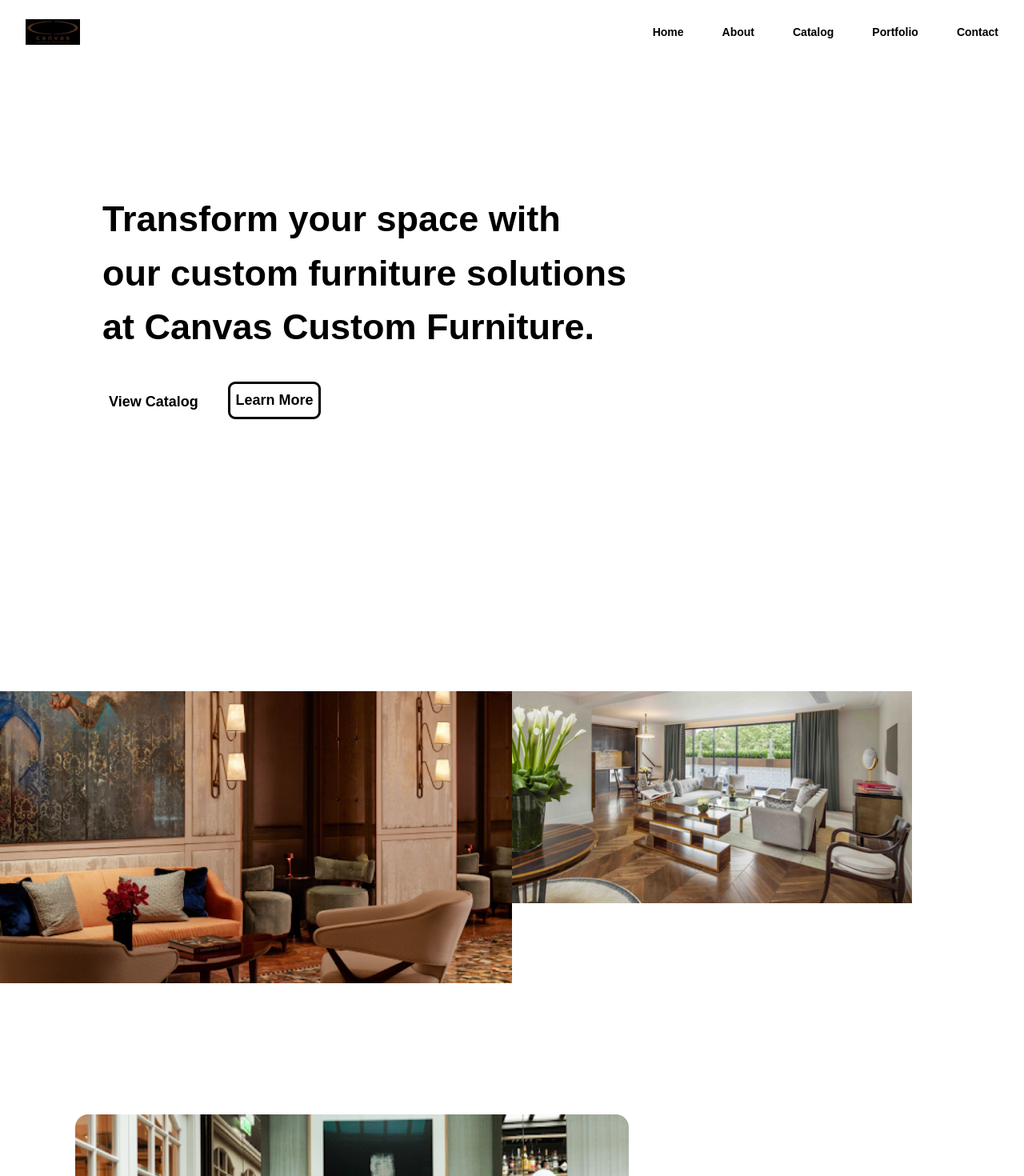
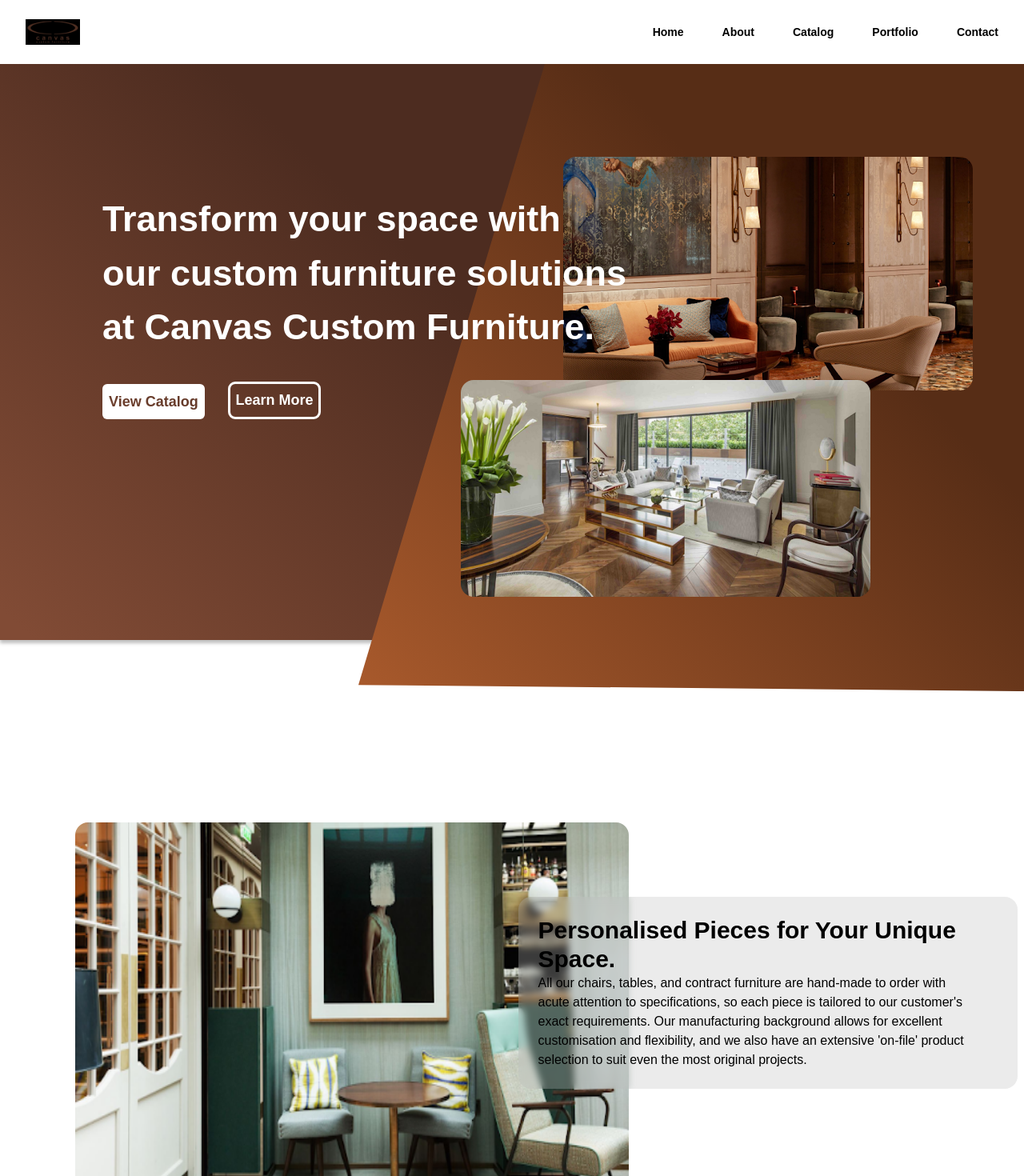
Before and after one commit to oricardo123/canvascustom-final, a Next.js app: page / in a window 1280 px wide. Shown: the top 1470 px of the page at 80% size. Built offline with nearby package versions, Linux system fonts and the light colour scheme.

Commit message:
fixed homepage css

```diff
--- a/components/FooterNavbar/Footer.js
+++ b/components/FooterNavbar/Footer.js
@@ -15,22 +15,15 @@ const Footer = () => {
   return (
     <footer className="footer-bg text-white p-8">
       <div className="flex sm:flex-col md:flex-row justify-evenly">
-        {/* <img
-          className="w-[20rem] h-[9rem] hidden md:block"
+        <Image
           src={img}
           alt="Logo"
-        /> */}
-        <Image
-          src={img}
-          alt="Picture"
-          width={800}
-          height={800}
-          className="h-8 w-auto"
+          className="w-[20rem] h-[9rem] hidden lg:block"
           // className="absolute right-[5%] bottom-[48%] w-auto rounded-2xl hidden lg:block"
         />
-        <VerticalLine />
+        <VerticalLine/>
         <div className="flex flex-col md:flex-row">
-          <div className="">
+          <div>
             <h1 className="font-bold">CONTACT INFO</h1>
             <p>Business Email:</p>
             <p>
@@ -52,7 +45,7 @@ const Footer = () => {
               </div>
             </div>
           </div>
-          <div className="flex-col xs:mb-3 md:mb-0 md:flex-row md:ml-12 mt-5">
+          <div className="flex-col xs:mb-3 md:flex-row md:ml-12 mt-5">
             <p>Business Address:</p>
             <p>303 Raleigh House </p>
             <p>Dolphin Square</p>
@@ -61,7 +54,7 @@ const Footer = () => {
           </div>
         </div>
         <VerticalLine />
-        <div className="flex-col">
+        <div className="flex flex-col">
           <h3 className="font-bold mb-4">PAGES</h3>
           {navigation.map((item) => (
             <Link href={item.href} key={item.name} className="py-1">
--- a/components/FooterNavbar/NavBar.js
+++ b/components/FooterNavbar/NavBar.js
@@ -10,7 +10,7 @@ import { Bars3Icon, XMarkIcon } from "@heroicons/react/24/outline";
 const Navbar = () => {
   const [mobileMenuOpen, setMobileMenuOpen] = useState(false);
   const navigation = [
-    { name: "Home", href: "/home" },
+    { name: "Home", href: "/" },
     { name: "About", href: "/about" },
     { name: "Catalog", href: "/catalog" },
     { name: "Portfolio", href: "/portfolio" },
--- a/components/Home/HomeGetInTouch.js
+++ b/components/Home/HomeGetInTouch.js
@@ -2,18 +2,18 @@ import Link from "next/link";
 //import "../tailwind.css";
 
 export default function HomeGetInTouch() {
-
   return (
     <>
       <div className="flex justify-center text-center text-[2.81rem]/[3.8rem] font-bold w-auto mx-[9rem]">
         Get in touch with us to start your custom furniture project today.
       </div>
       <div className="flex justify-center">
-        <button
+        <Link
+          href="/contact"
           className="connect-with-us-btn text-white px-5 py-2 rounded-md mb-[10.5rem] mt-[4rem]"
         >
           Connect With Us
-        </button>
+        </Link>
       </div>
     </>
   );
--- a/components/Home/HomeTopGallery.js
+++ b/components/Home/HomeTopGallery.js
@@ -1,3 +1,4 @@
+import Link from "next/link";
 import Image from "next/image";
 import img1 from "../../public/images/canvas-image-3.png";
 import img2 from "../../public/images/canvas-image-2.png";
@@ -5,7 +6,7 @@ import img2 from "../../public/images/canvas-image-2.png";
 export default function HomeTopGallery() {
   return (
     <>
-      <div className="grid grid-cols-1 md:grid-cols-2 mt-20 relative ">
+      <div className="grid grid-cols-1 md:grid-cols-2 mt-20 relative text-white">
         <div className="left-vector w-auto h-[45rem] relative scale-x-[-1] lg:mr-[-15rem] hidden md:block" />
         <div className="right-vector w-auto h-[49rem] ml-[-31rem] relative lg:ml-[-12rem]" />
 
@@ -13,38 +14,29 @@ export default function HomeTopGallery() {
           Transform your space with our custom furniture solutions at Canvas
           Custom Furniture.
         </h1>
-        <button className="absolute text-black bg-white mt-[32rem] md:mt-[25rem] left-[10%] p-2 mix-blend-screen rounded-md text-lg font-bold z-50">
+        <Link
+          href="/catalog"
+          className="absolute text-black bg-white mt-[32rem] md:mt-[25rem] left-[10%] p-2 mix-blend-screen rounded-md text-lg font-bold z-50"
+        >
           View Catalog
-        </button>
-        <button className="absolute mt-[32rem] md:mt-[25rem] left-[10%] ml-[10rem] p-[0.4rem] outline rounded-md text-lg font-bold z-50">
+        </Link>
+        <Link
+          href="/about"
+          className="absolute mt-[32rem] md:mt-[25rem] left-[10%] ml-[10rem] p-[0.4rem] outline rounded-md text-lg font-bold z-50"
+        >
           Learn More
-        </button>
+        </Link>
 
         <Image
           src={img2}
           alt="Picture"
-          width={800}
-          height={800}
-          // className="absolute right-[5%] bottom-[48%] w-auto rounded-2xl hidden lg:block"
+          className="absolute right-[5%] bottom-[48%] w-auto rounded-2xl hidden lg:block"
         />
         <Image
           src={img1}
           alt="Picture"
-          width={500}
-          height={500}
-          //className="absolute z-10 right-[15%] bottom-[15%] w-auto rounded-2xl hidden lg:block"
+          className="absolute z-10 right-[15%] bottom-[15%] w-auto rounded-2xl hidden lg:block"
         />
-
-        {/* <img
-          src={img2}
-          alt=""
-          className="absolute right-[5%] bottom-[48%] w-auto rounded-2xl hidden lg:block"
-        />
-        <img
-          src={img1}
-          alt=""
-          className="absolute z-10 right-[15%] bottom-[15%] w-auto rounded-2xl hidden lg:block"
-        /> */}
       </div>
     </>
   );
--- a/components/Home/TailoredToPerfection.js
+++ b/components/Home/TailoredToPerfection.js
@@ -5,7 +5,7 @@ const TailoredToPerfection = () => {
   return (
     <>
       <div className="flex justify-center mt-[10rem]">
-        <div className=" items-center bg-HomeContainer2TextBox backdrop-blur-lg rounded-2xl p-10 ml-[9rem] mr-[-9rem] my-12 max-w-[632px]">
+        <div className="items-center bg-HomeContainer2TextBox backdrop-blur-lg rounded-2xl p-10 ml-[9rem] mr-[-9rem] my-12 max-w-[632px]">
           <h2 className="text-3xl font-bold mt-6">Tailored to Perfection</h2>
           <p className="mt-3">
             Whether you need a customized project or mass-produced pieces,
@@ -15,12 +15,11 @@ const TailoredToPerfection = () => {
             solutions.
           </p>
         </div>
-        <Image src={img1} alt="Picture" width={500} height={500} />
-        {/* <img
+        <Image
           src={img1}
-          alt=""
-          className="w-auto h-auto rounded-2xl mr-[9rem] max-w-[43.25rem] "
-        /> */}
+          alt="Picture"
+          className="w-auto h-auto rounded-2xl mr-[9rem] max-w-[43.25rem]"
+        />
       </div>
       <div className="hr h-1 w-auto mt-[13rem] mb-[9rem] mx-[9rem]" />
     </>
--- a/pages/catalog/index.js
+++ b/pages/catalog/index.js
@@ -1,16 +1,17 @@
 // pages/catalog/index.js
 import Link from "next/link";
+import Image from "next/image";
 import { fetchCatalogs } from "../../lib/fetchCatalogs";
 
 function CatalogList({ catalogs }) {
   return (
-    <div>
+    <div className="mt-24">
       <h1>Catalogs</h1>
-      <ul>
+      <ul className="grid grid-rows-4">
         {catalogs.map((catalog) => (
           <li key={catalog.catalogSlug}>
             <Link href={`/catalog/${catalog.catalogSlug}`}>
-              <img src={catalog.image.url} />
+              <img src={catalog.image.url} className="" />
               {catalog.name}
             </Link>
           </li>
--- a/styles/globals.css
+++ b/styles/globals.css
@@ -17,3 +17,20 @@ background-color:#733E1D ;
 .footer-bg{
   background:#733E1D
 }
+
+.left-vector {
+  background: linear-gradient(136.44deg, #4d2c20 37.44%, #814b35 97.5%);
+  box-shadow: 0px 4px 4px rgba(0, 0, 0, 0.25);
+
+}
+
+.right-vector {
+  background: linear-gradient(225.9deg, #572d16 33.2%, #ad5c2d 103.89%);
+  box-shadow: 0px 4px 4px rgba(0, 0, 0, 0.25);
+  clip-path: polygon(28% 0%, 100% 0%, 100% 100%, 0% 99%);
+}
+
+.HomeContainer3bg {
+  background: linear-gradient(318.74deg, #572d16 30.67%, #a95a2c 95.58%);
+  box-shadow: 0px 4px 4px rgba(0, 0, 0, 0.25);
+}
--- a/tailwind.config.js
+++ b/tailwind.config.js
@@ -8,16 +8,22 @@ module.exports = {
   ],
   theme: {
     extend: {
-      // backgroundImage: {
-      //   'gradient-radial': 'radial-gradient(var(--tw-gradient-stops))',
-      //   'gradient-conic':
-      //     'conic-gradient(from 180deg at 50% 50%, var(--tw-gradient-stops))',
-      // },
+      backgroundColor: {
+        HomeContainer2TextBox: 'rgba(189, 189, 189, 0.3)',
+        FooterColor: 'rgba(115, 62, 29, 1)',
+      },
+      mixBlendMode: {
+        screen: 'screen',
+        'color-burn': 'color-burn',
+      },
+      screens: {
+        'xs': '300px',
+      },
     },
-    variants: {
-      extend: {
-        mixBlendMode: ["responsive"],
-      },
+  },
+  variants: {
+    extend: {
+      mixBlendMode: ['responsive'],
     },
   },
   plugins: [],
```
Also changed, not shown: components/Home/HomeContainer3.js (+0 -16 lines).
